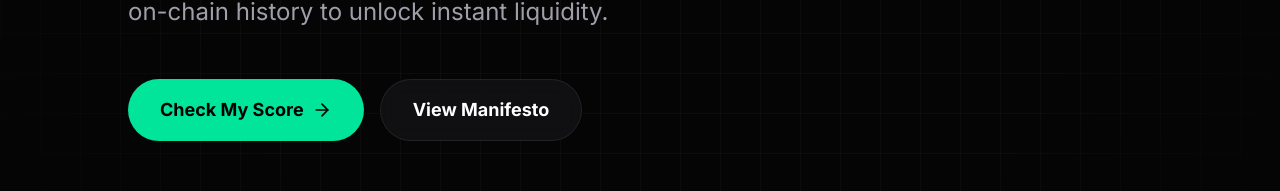
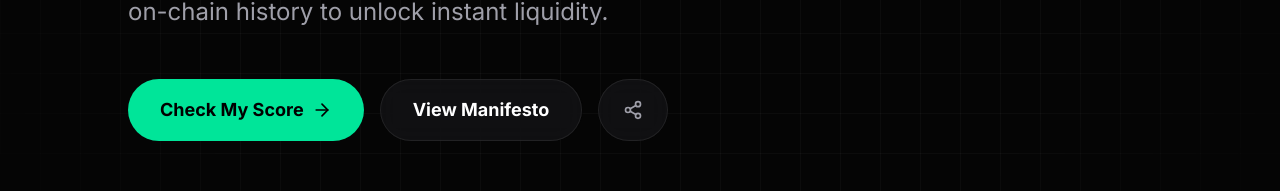
Before and after one commit to Mattjhagen/P3Guide, a React (Vite) app: page / in a window 1280 px wide. Shown: the part 527-718 px from the top of the page. Built offline with nearby package versions, Linux system fonts and the light colour scheme.

Commit message:
Fix: Remove invalid markdown syntax from Hero.jsx (again)

```diff
--- a/src/components/Hero.jsx
+++ b/src/components/Hero.jsx
@@ -1,9 +1,15 @@
 import React, { useState } from 'react';
-import { ArrowRight, ShieldCheck, TrendingUp } from 'lucide-react';
+import { ArrowRight, ShieldCheck, TrendingUp, Share2 } from 'lucide-react';
 import ManifestoModal from './ManifestoModal';
 
 const Hero = () => {
     const [isManifestoOpen, setIsManifestoOpen] = useState(false);
+
+    const handleShare = () => {
+        const text = encodeURIComponent("My Social Credit Score is Better Than Collateral. @P3Protocol");
+        const url = encodeURIComponent(window.location.href);
+        window.open(`https://twitter.com/intent/tweet?text=${text}&url=${url}`, '_blank');
+    };
 
     return (
         <section className="pt-32 pb-20 md:pt-48 md:pb-32 px-6">
@@ -28,7 +34,7 @@ const Hero = () => {
                     P3 analyzes your social capital and on-chain history to unlock instant liquidity.
                 </p>
 
-                <div className="flex flex-col sm:flex-row gap-4">
+                <div className="flex flex-col sm:flex-row gap-4 flex-wrap">
                     <button className="bg-primary hover:bg-primary/90 text-black px-8 py-4 rounded-full font-bold text-lg flex items-center justify-center gap-2 transition-all hover:scale-105 active:scale-95">
                         Check My Score <ArrowRight size={20} />
                     </button>
@@ -37,6 +43,13 @@ const Hero = () => {
                         className="glass-panel hover:bg-white/5 text-white px-8 py-4 rounded-full font-bold text-lg transition-all"
                     >
                         View Manifesto
+                    </button>
+                    <button
+                        onClick={handleShare}
+                        className="glass-panel hover:bg-white/5 text-zinc-400 hover:text-white px-6 py-4 rounded-full font-medium text-lg transition-all flex items-center gap-2"
+                        title="Share to X"
+                    >
+                        <Share2 size={20} />
                     </button>
                 </div>
 
```
